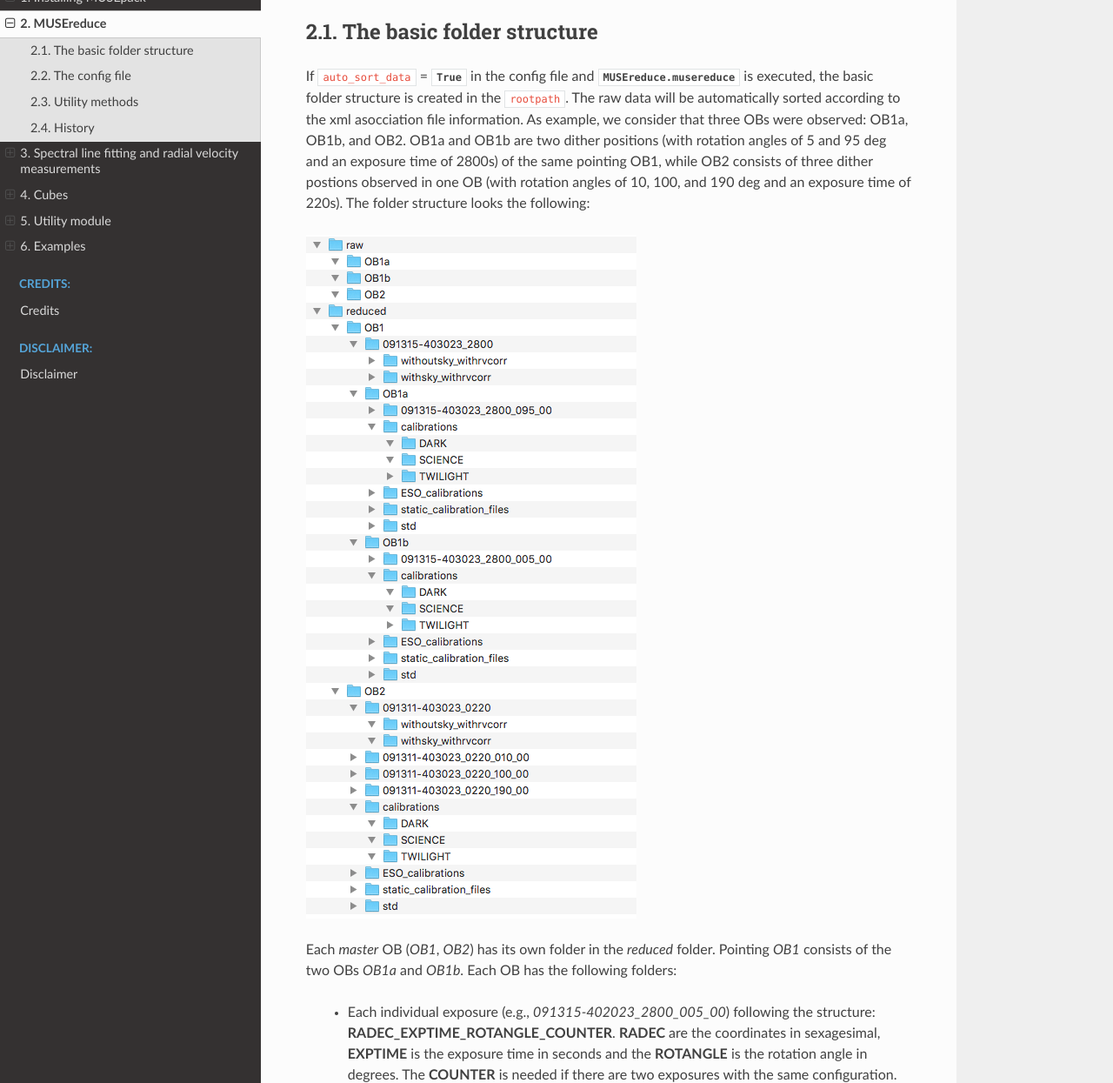
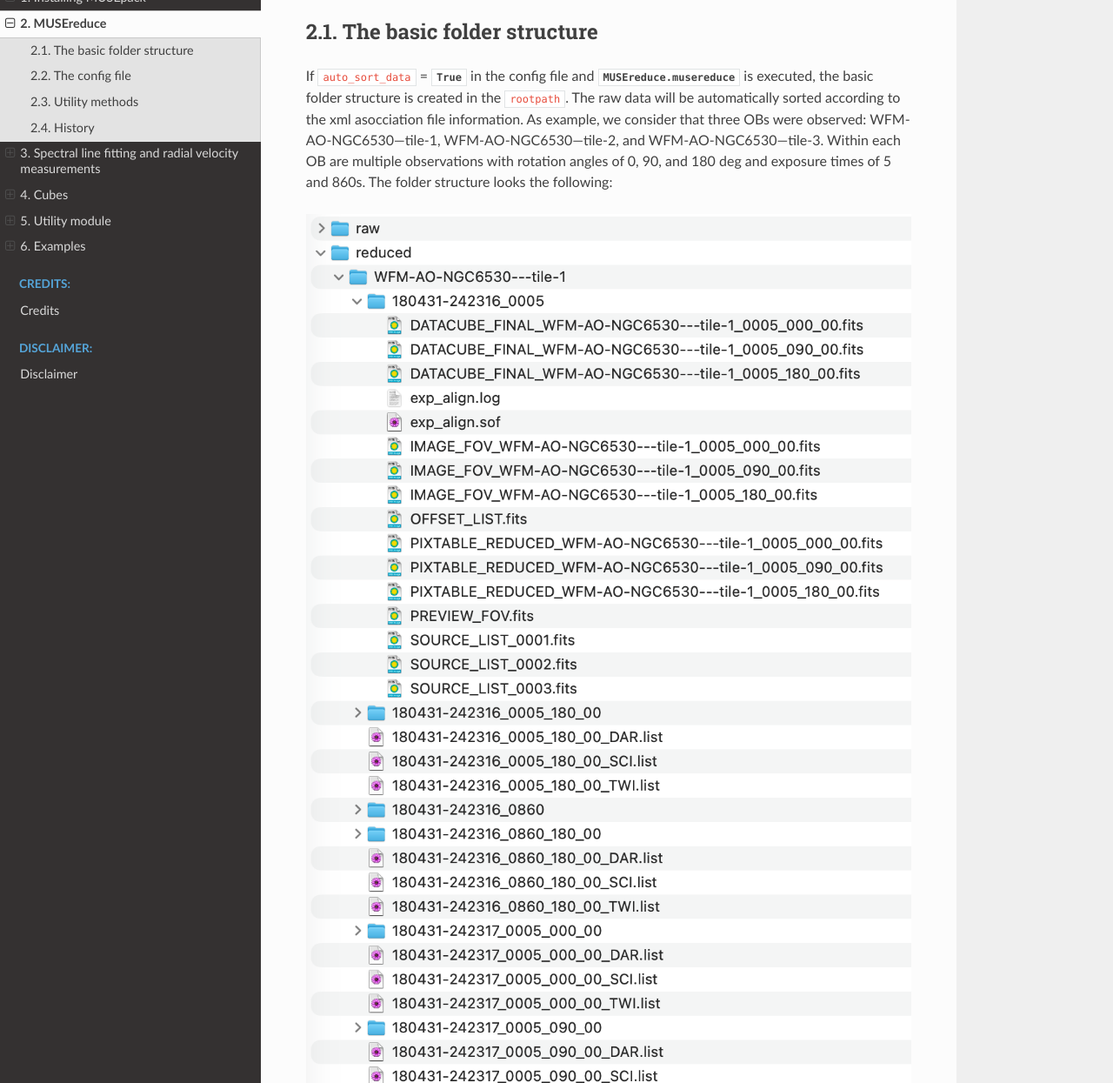
Before and after one commit to pzeidler89/MUSEpack, a Sphinx documentation site: the page built from docs/source/MUSEreduce.rst, in a window 1280 px wide and 1400 px high, scrolled down 387 px, cut to the strip 155-1400 px from the top of the window. Shown: the whole strip at 87% size. Built offline with Sphinx 7.4.7 and the Read the Docs theme 3.1.0, drawn with Linux system fonts in a browser that asks for light colours; some of the changed text lies outside the part shown.

Commit message:
updated the documentation

```diff
--- a/docs/source/MUSEreduce.rst
+++ b/docs/source/MUSEreduce.rst
@@ -15,14 +15,14 @@ To run :class:`MUSEreduce.musereduce` all of the raw data must be stored in a fo
 The basic folder structure
 --------------------------
 
-If ``auto_sort_data`` = :obj:`True` in the config file and :class:`MUSEreduce.musereduce` is executed, the basic folder structure is created in the ``rootpath``. The raw data will be automatically sorted according to the xml asocciation file information. As example, we consider that three OBs were observed: OB1a, OB1b, and OB2. OB1a and OB1b are two dither positions (with rotation angles of 5 and 95 deg and an exposure time of 2800s) of the same pointing OB1, while OB2 consists of three dither postions observed in one OB (with rotation angles of 10, 100, and 190 deg and an exposure time of 220s). The folder structure looks the following:
+If ``auto_sort_data`` = :obj:`True` in the config file and :class:`MUSEreduce.musereduce` is executed, the basic folder structure is created in the ``rootpath``. The raw data will be automatically sorted according to the xml asocciation file information. As example, we consider that three OBs were observed: WFM-AO-NGC6530---tile-1, WFM-AO-NGC6530---tile-2, and WFM-AO-NGC6530---tile-3. Within each OB are multiple observations with rotation angles of 0, 90, and 180 deg and exposure times of 5 and 860s. The folder structure looks the following:
 
 .. image:: images/folder_struct.png
 
-Each *master* OB (`OB1`, `OB2`) has its own folder in the `reduced` folder. Pointing `OB1` consists of the two OBs `OB1a` and `OB1b`. Each OB has the following folders:
+Each OB has its own folder in the `reduced` folder with the following nomenclature:
 
- * Each individual exposure (e.g., `091315-402023_2800_005_00`) following the structure: **RADEC_EXPTIME_ROTANGLE_COUNTER**. **RADEC** are the coordinates in sexagesimal, **EXPTIME** is the exposure time in seconds and the **ROTANGLE** is the rotation angle in degrees. The **COUNTER** is needed if there are two exposures with the same configuration.
- * Each individual pointing (e.g., `091315-402023_2800`) following the structure: **RADEC_EXPTIME**.
+ * Each individual exposure (e.g., `180431-242316_0005_180_00`) following the structure: **RADEC_EXPTIME_ROTANGLE_COUNTER**. **RADEC** are the coordinates in sexagesimal, **EXPTIME** is the exposure time in seconds and the **ROTANGLE** is the rotation angle in degrees. The **COUNTER** is needed if there are two exposures with the same configuration.
+ * Each individual pointing per exposure time (e.g., `180431-242316_0860`) following the structure: **RADEC_EXPTIME**.
  * The `calibrations` contain `DARK`, `TWILIGHT`, and `SCIENCE`, in case the calibration files are created from the raw calibration files provided by ESO Therefore, the calibration steps must be executed.
  * The `ESO_calibrations` is the folder, into which the reduced calibration files delivered by ESO (if available) are copied.
  * The `static_calibration_files`, is the folder, into which the statics (part of the `MUSE data reduction pipeline`_ installation) are copied.
--- a/docs/source/conf.py
+++ b/docs/source/conf.py
@@ -21,7 +21,7 @@ sys.path.insert(0, os.path.abspath('../../MUSEpack'))
 # -- Project information -----------------------------------------------------
 
 project = 'MUSEpack'
-copyright = '2019 - 2024, Peter Zeidler'
+copyright = '2019 - 2025, Peter Zeidler'
 author = 'Peter Zeidler'
 
 # The short X.Y version
```
Also changed, not shown: README.md (+1 -1 lines), docs/source/images/folder_struct.png.
